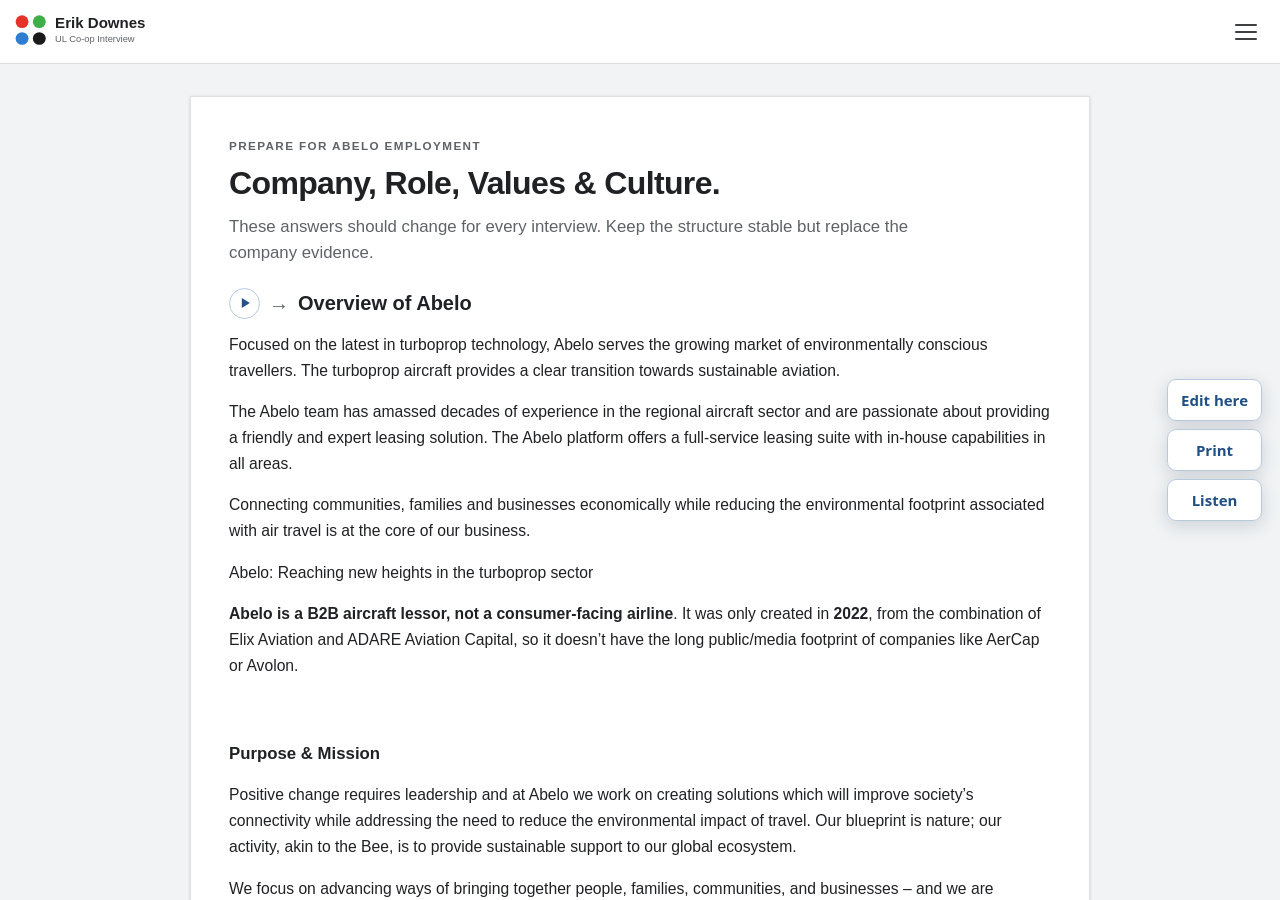
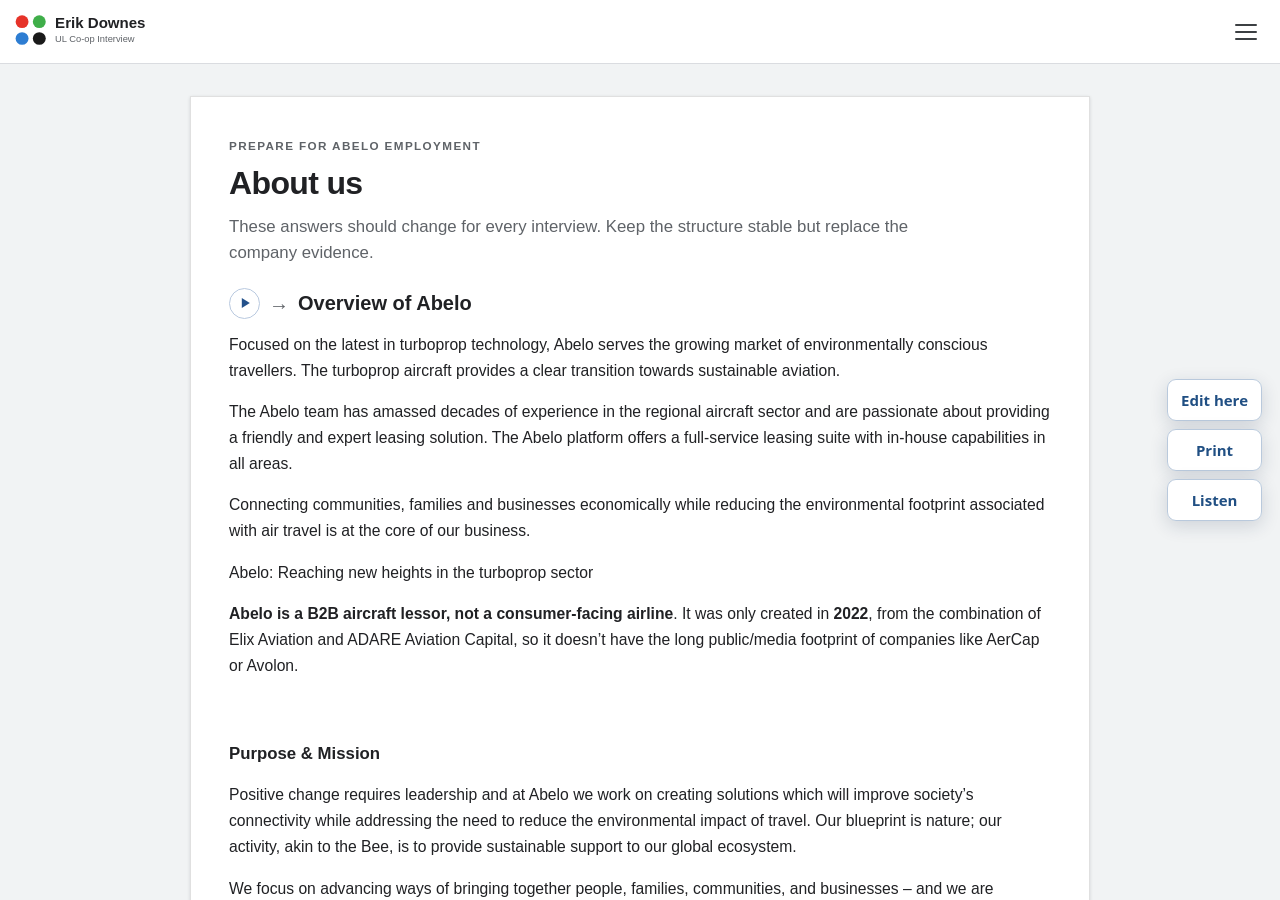
Before and after one commit to ronandownes/coop, a Jekyll site: the page built from company-role.md, in a window 1280 px wide and 900 px high. Built offline with Jekyll 4.4.1, drawn with Linux system fonts in a browser that asks for light colours.

Commit message:
Update company-role.md (via Pages CMS)

```diff
--- a/company-role.md
+++ b/company-role.md
@@ -1,6 +1,6 @@
 ---
 layout: doc
-title: Company, Role, Values & Culture.
+title: About us
 nav_order: 20
 eyebrow: "PREPARE FOR Abelo Employment "
 intro: These answers should change for every interview. Keep the structure
```
